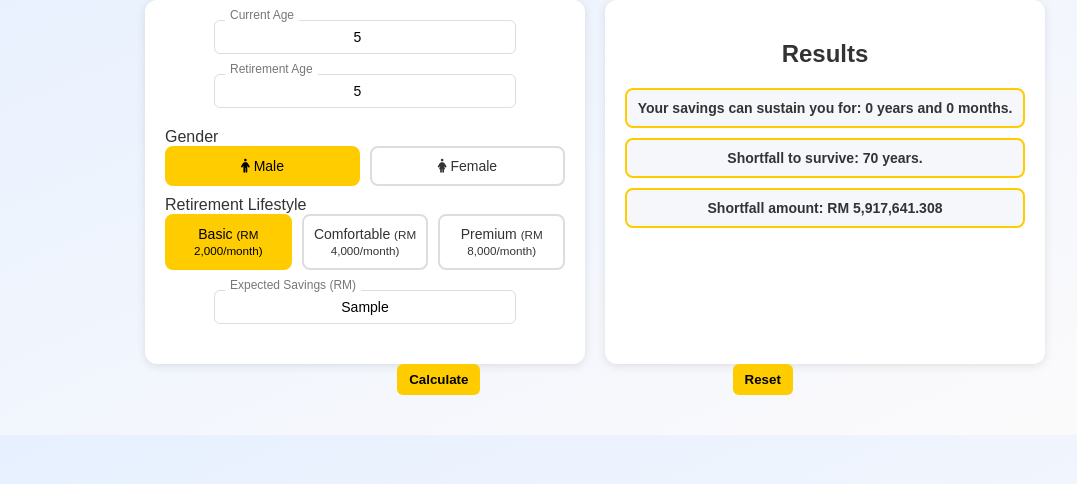
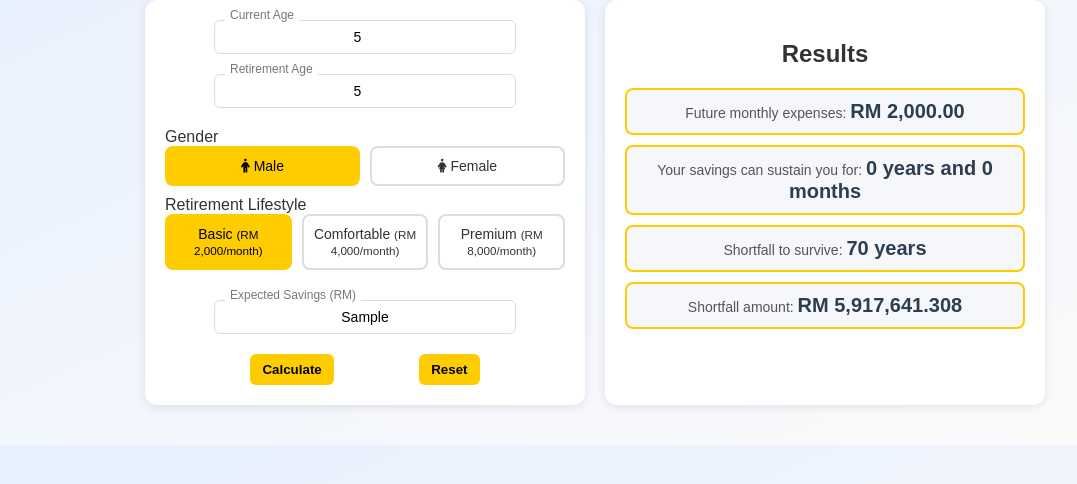
Before and after one commit to MSharizal/RetirementPlanner, a plain HTML site: page index.html in a window 1280 px wide. Both pictures are taken after typing "5", "5", "Sample" into the empty fields and a click on the button "Calculate". Shown: the part 118-602 px from the top of the page, without its empty margins (45-1122 px from the left). Drawn offline with Linux system fonts and the light colour scheme.

Commit message:
Update index.html

```diff
--- a/index.html
+++ b/index.html
@@ -51,9 +51,14 @@
             padding: 20px;
         }
 
+        /* Input Section */
         .input-container {
             position: relative;
             margin-bottom: 20px;
+        }
+
+        .input-container.savings {
+            margin-top: 30px;
         }
 
         .input-container input {
@@ -75,11 +80,6 @@
             font-size: 12px;
             background: #fff;
             padding: 0 5px;
-        }
-
-        /* Lower the Expected Savings box */
-        .input-container.savings {
-            margin-top: 20px; /* Add space above the box */
         }
 
         .radio-group {
@@ -120,6 +120,13 @@
             transition: background 0.3s ease;
         }
 
+        .button-container {
+            display: flex;
+            justify-content: space-evenly;
+            margin-top: 10px;
+        }
+
+        /* Results Section */
         .result-box {
             background-color: #f5f7fa;
             border: 2px solid #ffcc00;
@@ -128,15 +135,14 @@
             border-radius: 8px;
             text-align: center;
             font-size: 14px;
-            font-weight: 600;
+            font-weight: 400;
+            color: #555;
         }
 
-        .sticky-buttons {
-            display: flex;
-            justify-content: space-evenly;
-            padding: 10px 0;
-            background: #fff;
-            box-shadow: 0 -2px 8px rgba(0, 0, 0, 0.1);
+        .result-value {
+            font-size: 20px;
+            font-weight: bold;
+            color: #2c3e50;
         }
     </style>
 </head>
@@ -144,6 +150,7 @@
     <div class="container">
         <h1>Retirement Planner Calculator</h1>
         <div class="input-output-container">
+            <!-- Input Section -->
             <div class="input-section card">
                 <div class="input-container">
                     <label for="currentAge">Current Age</label>
@@ -173,17 +180,28 @@
                     <label for="savings">Expected Savings (RM)</label>
                     <input type="text" id="savings" placeholder="500,000" />
                 </div>
+                <div class="button-container">
+                    <button id="calculateBtn">Calculate</button>
+                    <button id="resetBtn">Reset</button>
+                </div>
             </div>
+
+            <!-- Results Section -->
             <div class="result-section card">
                 <h2 style="text-align: center;">Results</h2>
-                <div id="sustainResult" class="result-box">Your savings can sustain you for: ___ years and ___ months.</div>
-                <div id="shortfallYearResult" class="result-box">Shortfall to survive: ___ years.</div>
-                <div id="shortfallAmountResult" class="result-box">Shortfall amount: RM ___</div>
+                <div id="futureExpenseResult" class="result-box">
+                    Future monthly expenses: <span class="result-value">RM ___</span>
+                </div>
+                <div id="sustainResult" class="result-box">
+                    Your savings can sustain you for: <span class="result-value">___ years and ___ months</span>
+                </div>
+                <div id="shortfallYearResult" class="result-box">
+                    Shortfall to survive: <span class="result-value">___ years</span>
+                </div>
+                <div id="shortfallAmountResult" class="result-box">
+                    Shortfall amount: <span class="result-value">RM ___</span>
+                </div>
             </div>
-        </div>
-        <div style="display: flex; justify-content: space-evenly;">
-            <button id="calculateBtn">Calculate</button>
-            <button id="resetBtn">Reset</button>
         </div>
     </div>
 
@@ -203,30 +221,34 @@
 
             const lifeExpectancy = gender === "male" ? 75 : 80;
             const inflationRate = 0.0315;
+            const yearsToRetirement = retirementAge - parseInt(document.getElementById("currentAge").value);
+
+            const futureMonthlyExpense = lifestyle * Math.pow(1 + inflationRate, yearsToRetirement);
             const totalYearsToSurvive = lifeExpectancy - retirementAge;
 
             let remainingSavings = savings;
-            let annualExpense = lifestyle * 12;
+            let monthlyExpense = futureMonthlyExpense;
             let yearsSustained = 0;
 
-            while (remainingSavings >= annualExpense && yearsSustained < totalYearsToSurvive) {
-                remainingSavings -= annualExpense;
-                annualExpense *= (1 + inflationRate);
+            while (remainingSavings >= monthlyExpense * 12 && yearsSustained < totalYearsToSurvive) {
+                remainingSavings -= monthlyExpense * 12;
+                monthlyExpense *= (1 + inflationRate);
                 yearsSustained++;
             }
 
-            const remainingMonths = Math.floor(remainingSavings / (annualExpense / 12));
+            const remainingMonths = Math.floor(remainingSavings / monthlyExpense);
             const shortfallYears = totalYearsToSurvive - yearsSustained;
 
             let shortfallAmount = 0;
             for (let i = 0; i < shortfallYears; i++) {
-                shortfallAmount += annualExpense;
-                annualExpense *= (1 + inflationRate);
+                shortfallAmount += monthlyExpense * 12;
+                monthlyExpense *= (1 + inflationRate);
             }
 
-            document.getElementById("sustainResult").innerText = `Your savings can sustain you for: ${yearsSustained} years and ${remainingMonths} months.`;
-            document.getElementById("shortfallYearResult").innerText = `Shortfall to survive: ${shortfallYears} years.`;
-            document.getElementById("shortfallAmountResult").innerText = `Shortfall amount: RM ${shortfallAmount.toLocaleString('en-US', { minimumFractionDigits: 2 })}`;
+            document.getElementById("futureExpenseResult").innerHTML = `Future monthly expenses: <span class="result-value">RM ${futureMonthlyExpense.toLocaleString('en-US', { minimumFractionDigits: 2 })}</span>`;
+            document.getElementById("sustainResult").innerHTML = `Your savings can sustain you for: <span class="result-value">${yearsSustained} years and ${remainingMonths} months</span>`;
+            document.getElementById("shortfallYearResult").innerHTML = `Shortfall to survive: <span class="result-value">${shortfallYears} years</span>`;
+            document.getElementById("shortfallAmountResult").innerHTML = `Shortfall amount: <span class="result-value">RM ${shortfallAmount.toLocaleString('en-US', { minimumFractionDigits: 2 })}</span>`;
         });
 
         document.getElementById("resetBtn").addEventListener("click", () => {
```
